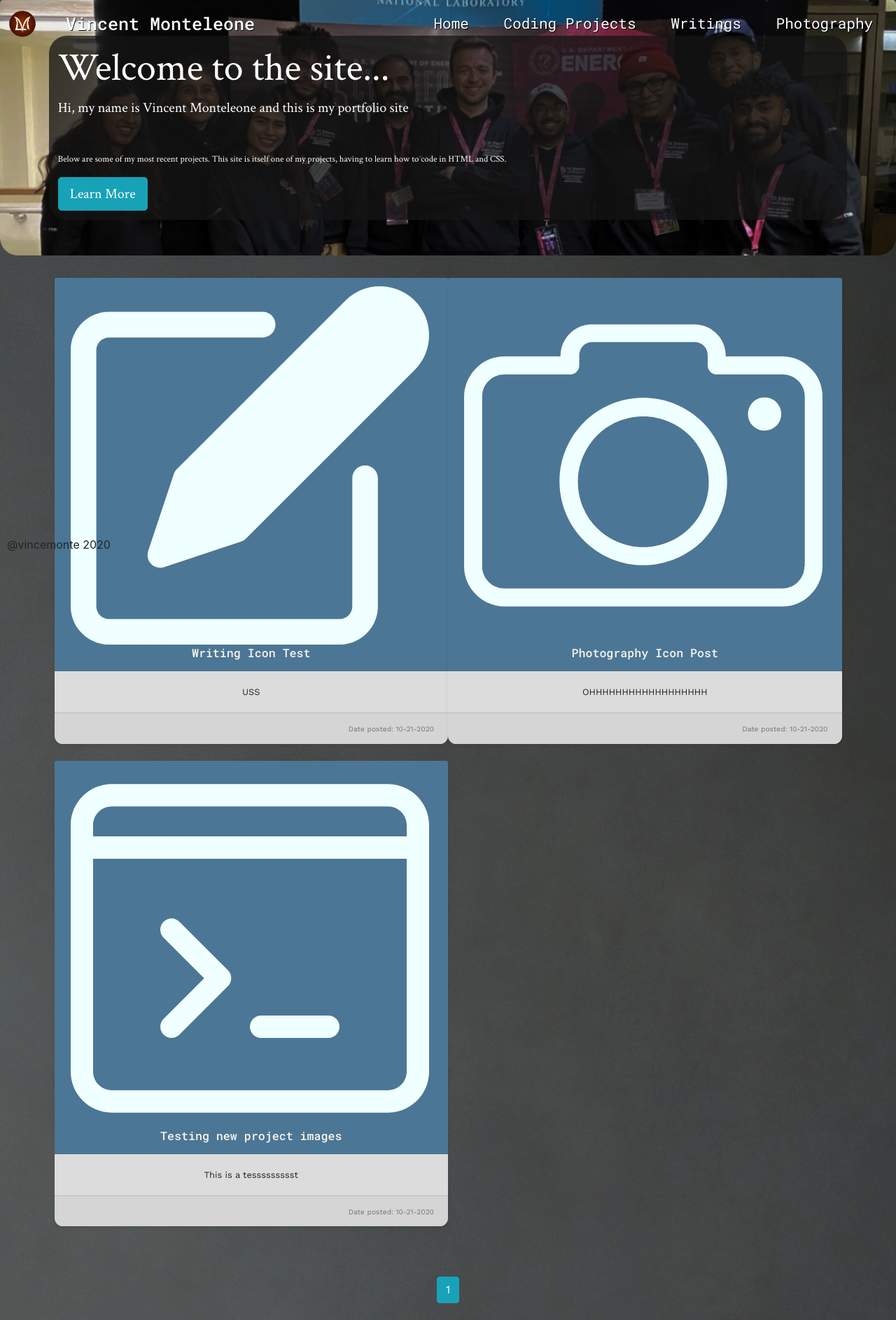
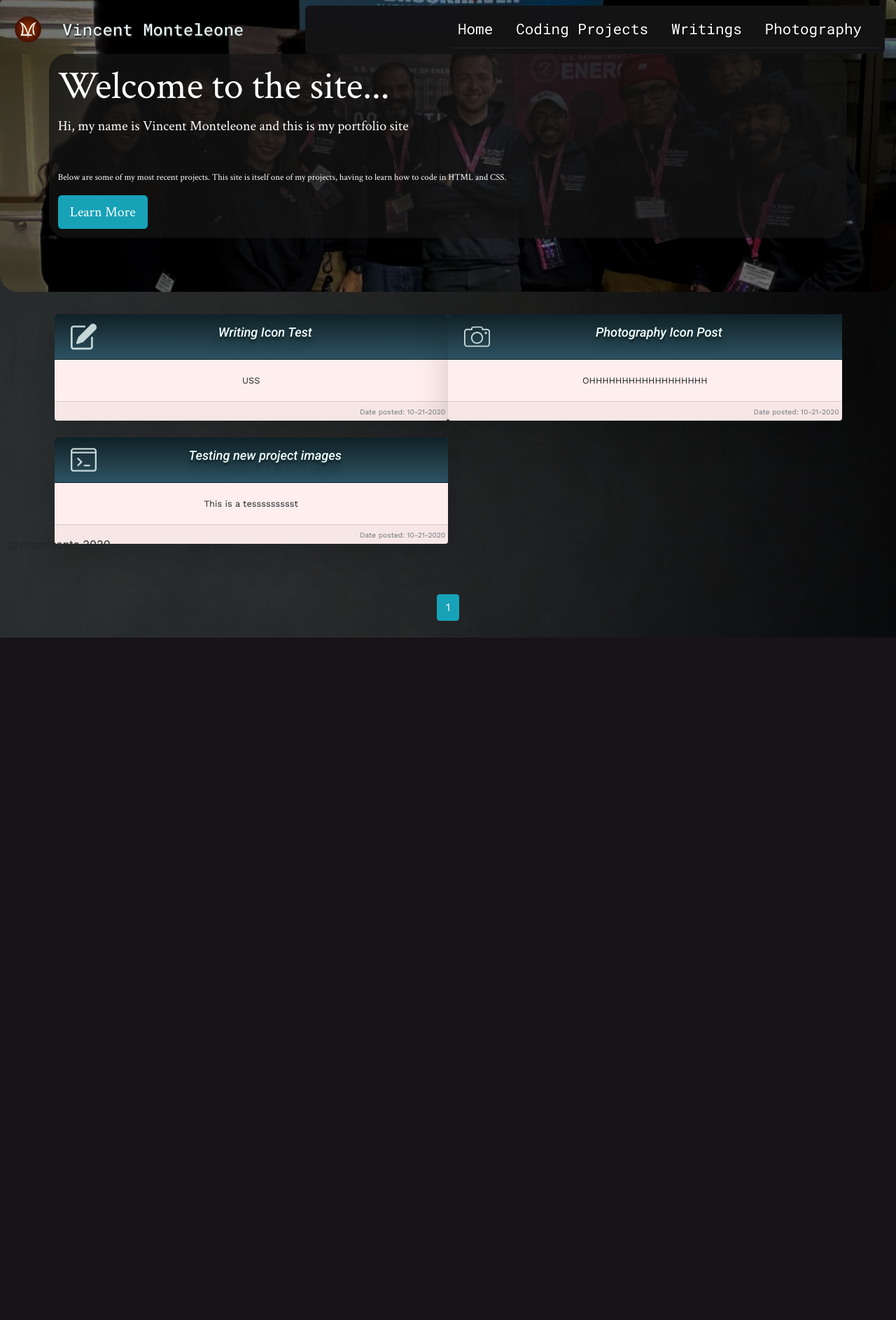
Before and after one commit to vincemonte/PortfolioSite, a Flask app: page / in a window 1280 px wide. Shown: the whole page at 70% size. After the commit the page ends 911 px from the top, so only its background shows below. Run offline with Flask 2, Linux system fonts and the light colour scheme; data comes from the database, SQL or seed files in the repository; both versions use the stored data as it was after the commit; some libraries are stand-ins or nearby versions.

Commit message:
Added a carousel that will load if there are more than one image for displaying project images. File upload error fix. Furthered the CSS and Bootstrap HTML components to scale properly to all small devices. Redesigned a large portion of colors and fonts.

```diff
--- a/personalWebsite/__init__.py
+++ b/personalWebsite/__init__.py
@@ -13,7 +13,7 @@
 app.config['SECRET_KEY'] = '0612a219fbdcbb353bc09de164bee2ee'
 app.config['SQLALCHEMY_DATABASE_URI'] = 'sqlite:///site.db'
 #defining the upload folder path for easy file saving and loading
-app.config['UPLOAD_FOLDER'] = 'images/project_images'
+app.config['UPLOAD_FOLDER'] = os.path.join('images', 'project_images')
 print(app.config['UPLOAD_FOLDER'])
 db = SQLAlchemy(app)
 bcrypt = Bcrypt(app)
--- a/personalWebsite/routes.py
+++ b/personalWebsite/routes.py
@@ -96,7 +96,7 @@
         home_post.content = form.synopsis.data
         db.session.commit()
         flash('Your post has been updated.', 'success')
-        return redirect(url_for('project', project_id=project_post.id))
+        return redirect(url_for('project', title=project_post.title))
     elif request.method == 'GET':
         form.title.data = project_post.title #filling in the form with the current data
         form.synopsis.data = home_post.content
--- a/personalWebsite/static/devices.css
+++ b/personalWebsite/static/devices.css
@@ -11,21 +11,39 @@
 
     .navbar-toggler{
       position: absolute;
-      right: 0;
-      top: 0;
+      top: 10%;
+      right: 2%;
     }
 
+
+    .navbar-collapse{
+      padding: .5em;
+      background-color: rgba(20, 20, 21, 0.99);
+      max-width: 78%;
+      margin-left: 7%;
+      border-radius: .4em;
+    }
+
+    .navbar-collapse .nav-item{
+      border-bottom: 1px solid;
+      padding-left: 0;
+    }
     .navbar-logo{
       width: 48px;
       height: 48px;
     }
 
-    .nav-authors-name{
-      font-size: 25px;
-      margin-left: 3%;
+    .navbar-brand{
+      font-size: 24px;
+      margin-left: 2%;
       margin-right: auto;
       padding: 0;
     }
+
+    .jumbotron{
+      padding: 6em 2em;
+    }
+
 
     .focused-text p{
         font-size: 1em;
--- a/personalWebsite/static/main.css
+++ b/personalWebsite/static/main.css
@@ -15,6 +15,7 @@
 
 img{max-width: 100%;}
 
+
 .page-header{
   padding-top: 2em;
 }
@@ -29,21 +30,18 @@
   width: 65px;
   height: 65px;
   margin: 0;
-  transition: .8s;
 }
 
-.nav-authors-name{
-  font-size: 40px;
+.navbar-brand{
+  font-size: 1.8em;
   font-weight: 500;
   padding-left: .8em;
-  color: white !important;
-  transition: .8s;
-  text-shadow: .8px .6px #000000;
+  color: #F0FFFF !important;
+  -webkit-text-stroke: .4px #282828;
+  text-shadow: 1px 1.5px 1.5px #282828;
 }
 
-.navbar-collapse{
-  padding-left: .5em;
-}
+
 
 .navbar li{
   padding: .1em .8em;
@@ -68,7 +66,7 @@
   border-bottom-left-radius: 2em;
   border-bottom-right-radius: 2em;
   font-family: 'Crimson Text', serif;
-  padding: 12em 5em;
+  padding: 9em 5em;
 }
 
 .jumbotron .container{
@@ -78,14 +76,14 @@
 }
 
 .home-articles .row{
+  display: flex;
   max-width: 80%;
-  margin-left: 10%;
-  margin-right: auto;
+  margin-right:10%;
+  margin-left: auto;
+  align-items: center;
+  justify-content: space-between;
 }
 
-.col-md-6{
-  padding: 0 4em 0 4em;
-}
 
 .col-lg-9{
     max-width: 80%;
@@ -95,23 +93,29 @@
 
 .row .card{
   border-style: none;
-  background-color: #DCDCDC;
-  border-radius: .9em;
+  background: #FFEEEE;
 }
 
 .row .card-header{
-  background-color: #4C7695;
-  border-top-left-radius: .2em;
-  border-top-right-radius: .2em;
+    background: #0f2027; /* fallback for old browsers */
+    background: -webkit-linear-gradient(to bottom, #0f2027, #203a43, #2c5364); /* Chrome 10-25, Safari 5.1-6 */
+    background: linear-gradient(to bottom, #0f2027, #203a43, #2c5364); /* W3C, IE 10+/ Edge, Firefox 16+, Chrome 26+, Opera 12+, Safari 7+ */
 }
 
 .card-title{
   text-decoration: none;
-  color: #FAF4EE;
-  font-size: 1.3em;
+  color: #F0FFFF;
+  font-size: 1.43em;
   font-weight: 500;
   text-align: left;
-  font-family: 'Roboto Mono', monospace;
+  font-family: 'Roboto', sans-serif;
+  text-shadow: 0px 4px 3px rgba(0,0,0,0.4),
+               0px 8px 13px rgba(0,0,0,0.1),
+               0px 18px 23px rgba(0,0,0,0.1);
+}
+
+.card-footer{
+  padding: .3em;
 }
 
 .container .type-project-posts{
@@ -127,6 +131,9 @@
   display: block;
   float: left;
   padding-left: .25em;
+  width: 40px;
+  height: 40px;
+  opacity: 0.8;
 }
 
 .ellipsis-text{
@@ -154,7 +161,36 @@
   padding-right: 6em;
 }
 
+.carousel-inner{
+  border-radius: .85em;
+  background-color: rgba(20, 20, 21, 0.75);
+}
 
+.carousel-item img{
+  height: 60vh;
+}
+
+.carousel-control{
+  background-color: rgba(88, 88, 88, 0.8);
+  max-width: 5%;
+  height: 26%;
+  top: 35%;
+
+}
+
+.carousel-control-prev{
+  border-top-left-radius: 1em;
+  border-bottom-left-radius: 1em;
+}
+
+.carousel-control-next{
+  border-top-right-radius: 1em;
+  border-bottom-right-radius: 1em;
+}
+
+.carousel-indicators{
+  bottom: -1.7em;
+}
 
 ::-webkit-scrollbar {
   width: 10px;
--- a/personalWebsite/templates/homepage.html
+++ b/personalWebsite/templates/homepage.html
@@ -1,6 +1,6 @@
 {% extends "layout.html" %}
 {%block content%}
-    <div class="jumbotron text-left" id="home-jumbotron">
+    <div class="jumbotron" id="home-jumbotron">
       <div class="container text-white">
         <h1 class="display-4">Welcome to the site...</h1>
         <p class="lead">Hi, my name is Vincent Monteleone and this is my portfolio site</p>
@@ -10,11 +10,11 @@
       </div>
     </div>
     <section class="home-articles">
-      <div class="container-fluid  text-center">
+      <div class="container-fluid text-center">
         <div class="row">
           {% for post in posts.items %}
           <div class="col-md-6" >
-            <div class="card mb-4 shadow-sm">
+            <div class="card mb-4 shadow-lg">
               <div class="card-header">
                 <img  src="{{ url_for('static', filename=post.type_image ) }}" class="project_type_image">
                 <a class = "card-title" href="{{ url_for('project', title=post.project.title) }}">{{ post.project.title }}</a>
--- a/personalWebsite/templates/layout.html
+++ b/personalWebsite/templates/layout.html
@@ -11,15 +11,16 @@
     <link rel="stylesheet" type="text/css" href="{{ url_for('static', filename='devices.css')}}">
     <link rel="shortcut icon" href="{{ url_for('static', filename='images/favicon.ico')}}" type="image/x-icon"/>
     <link rel="stylesheet" href="https://cdnjs.cloudflare.com/ajax/libs/font-awesome/4.7.0/css/font-awesome.min.css">
+    <link href="https://fonts.googleapis.com/css2?family=Roboto:ital,wght@1,400;1,500&display=swap" rel="stylesheet">
     <title>Vincent Monteleone's Current Workflow: coding and personal-writing projects!</title>
   </head>
 
   <body>
     <header>
 
-      <nav class="navbar navbar-expand-sm navbar-dark" id="navigation-bar">
+      <nav class="navbar fixed-top navbar-expand-lg navbar-dark" id="navigation-bar">
         <img class="navbar-logo" id="navbar-logo" src="{{url_for('static', filename='images/VLM_Logo_v2.png')}}" alt="restaurant logo (rooster)">
-        <span class="nav-authors-name" id="nav-restaurant-name">Vincent Monteleone</span>
+        <span class="navbar-brand">Vincent Monteleone</span>
         <button class="navbar-toggler" type="button" data-toggle="collapse" data-target="#collapsing-navbar" aria-controls="navbarsExample03" aria-expanded="false" aria-label="Toggle navigation">
           <span class="navbar-toggler-icon"></span>
         </button>
@@ -67,6 +68,6 @@
     <script src="https://code.jquery.com/jquery-3.3.1.slim.min.js" integrity="sha384-q8i/X+965DzO0rT7abK41JStQIAqVgRVzpbzo5smXKp4YfRvH+8abtTE1Pi6jizo" crossorigin="anonymous"></script>
     <script src="https://cdnjs.cloudflare.com/ajax/libs/popper.js/1.14.3/umd/popper.min.js" integrity="sha384-ZMP7rVo3mIykV+2+9J3UJ46jBk0WLaUAdn689aCwoqbBJiSnjAK/l8WvCWPIPm49" crossorigin="anonymous"></script>
     <script src="https://stackpath.bootstrapcdn.com/bootstrap/4.1.3/js/bootstrap.min.js" integrity="sha384-ChfqqxuZUCnJSK3+MXmPNIyE6ZbWh2IMqE241rYiqJxyMiZ6OW/JmZQ5stwEULTy" crossorigin="anonymous"></script>
-    <script src="{{url_for('static', filename='pageUtils.js')}}"></script>
+    <!--<script src="{{url_for('static', filename='pageUtils.js')}}"></script>-->
   </body>
 </html>
--- a/personalWebsite/templates/photography.html
+++ b/personalWebsite/templates/photography.html
@@ -10,11 +10,6 @@
         <div class="card-header">
           <a class = "card-title" href="{{ url_for('project', title=post.title) }}">{{ post.title }}</a>
         </div>
-        {% if post.content %}
-        <div class="card-body">
-          <p class= "card-text">{{ post.content }}</p>
-        </div>
-        {%endif%}
         <img class="card-image-top post-photo" src="{{url_for('static', filename=files[loop.index0])}}">
         <div class="card-footer text-right">
           <small class="text-muted">Date posted: {{ post.date_posted.strftime('%m-%d-%Y') }}</small>
```
Also changed, not shown: notes.md (+10 -7 lines), personalWebsite/templates/project.html (+43 -3 lines), personalWebsite/utils.py (+4 -4 lines), personalWebsite/site.db, personalWebsite/static/images/GrayWallBackground.jpg, personalWebsite/static/images/coding_project_type.png (deleted), personalWebsite/static/images/coding_project_type.svg (added), personalWebsite/static/images/cyberforce.jpg, personalWebsite/static/images/photography_project_type.png (deleted), personalWebsite/static/images/photography_project_type.svg (added), personalWebsite/static/images/project_images/Testing_new_project_images/mastershakeultra.png (added), personalWebsite/static/images/writing_project_type.png (deleted), personalWebsite/static/images/writing_project_type.svg (added).
